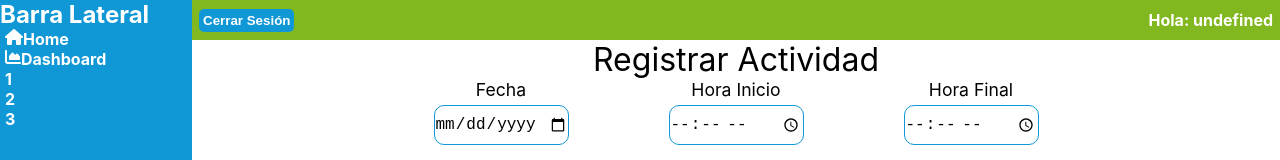
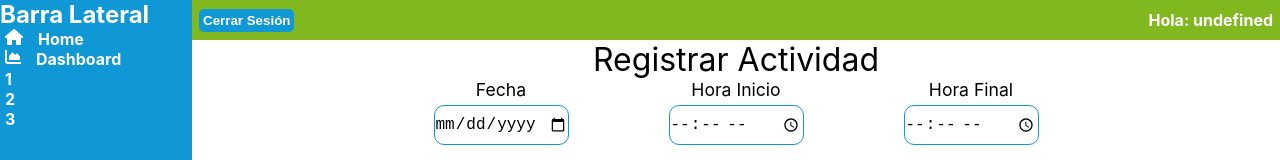
Before and after one commit to drbv27/PygmaProdutivity, a Next.js app: page /HomeP in a window 1280 px wide. Shown: the top 160 px of the page. Built offline with nearby package versions, Linux system fonts and the light colour scheme.

Commit message:
fixing the anchor margin

```diff
--- a/components/layout/Navbar.js
+++ b/components/layout/Navbar.js
@@ -21,6 +21,10 @@ const ItemNav = styled.li`
   display:flex;
 `;
 
+const Enlace = styled.a`
+  margin-left:15px;
+`
+
 
 
 
@@ -34,13 +38,13 @@ const Navbar = () => {
             <ItemNav>
               <FontAwesomeIcon icon={faHouse} />
               <Link href="/">
-                <a>Home</a>
+                <Enlace>Home</Enlace>
               </Link>
             </ItemNav>
             <ItemNav>
               <FontAwesomeIcon icon={faChartArea} />
               <Link href="/dash">
-                <a>Dashboard</a>
+                <Enlace>Dashboard</Enlace>
               </Link>
             </ItemNav>
             <ItemNav>1</ItemNav>
```
